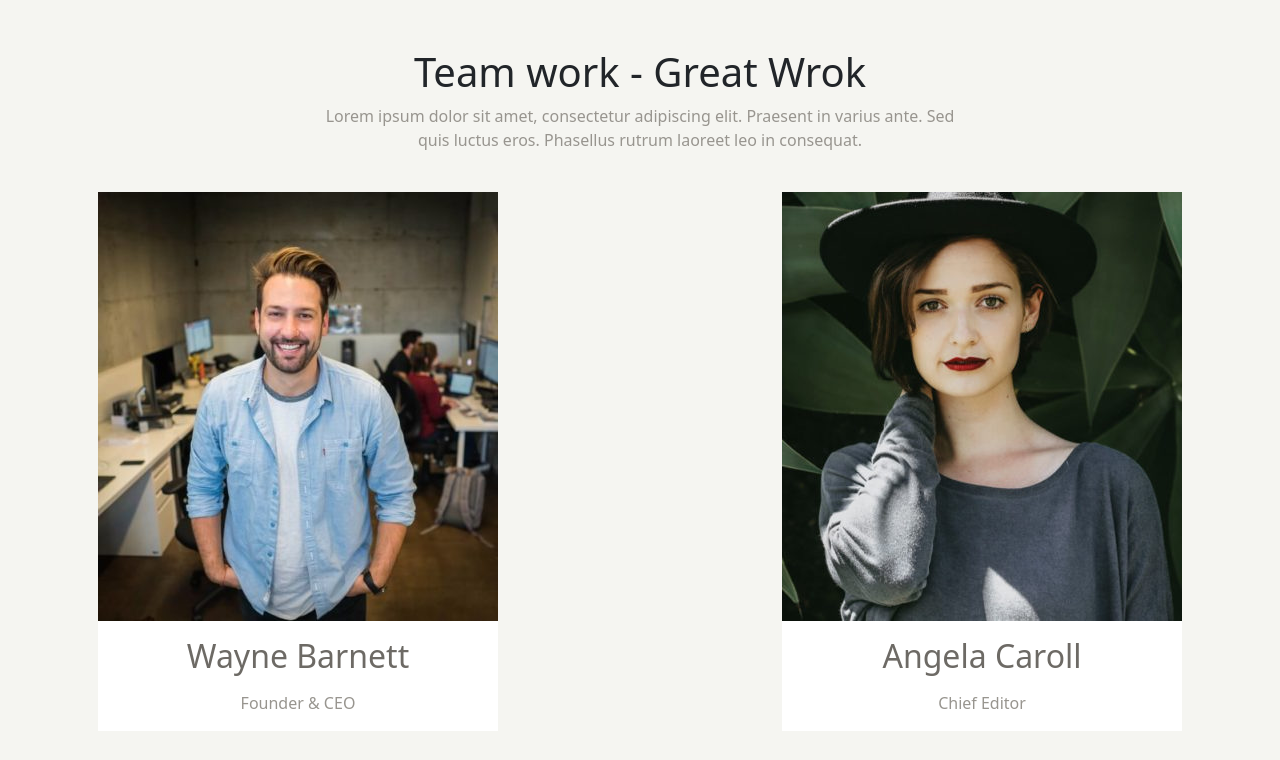
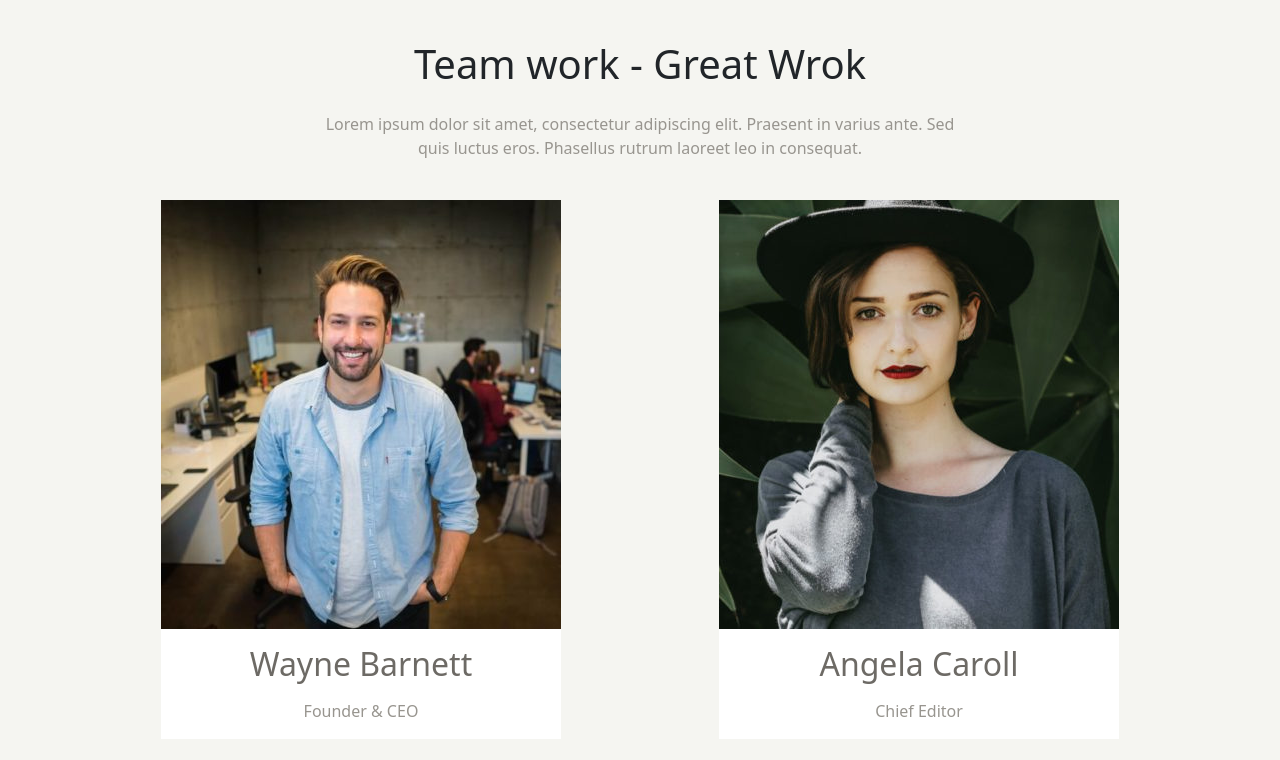
Before and after one commit to EugeniuPeruzzi/js-our-team, a plain HTML site: page bonus 2/index.html in a window 1280 px wide. Shown: the top 760 px of the page. Drawn offline with nearby package versions, Linux system fonts and the light colour scheme.

Commit message:
small adjustmets, fixed

```diff
--- a/bonus 2/index.html
+++ b/bonus 2/index.html
@@ -13,8 +13,8 @@
         <header>
             <div class="container">
                 <div class="row">
-                    <div class="col text-center">
-                        <h1 class="mt-5"> Team work - Great Wrok</h1>
+                    <div class="col text-center mt-3">
+                        <h1 class="my-4"> Team work - Great Wrok</h1>
                         <span class="d-block grey-color-span">Lorem ipsum dolor sit amet, consectetur adipiscing elit. Praesent in varius ante. Sed <br> quis luctus eros. Phasellus rutrum laoreet leo in consequat.</span>
                     </div>
                 </div>
@@ -26,7 +26,7 @@
             <div class="container">
                 <div class="row text-center mt-4">
                     <div class="col">
-                        <div class="display d-flex flex-wrap justify-content-between"></div>
+                        <div class="display d-flex flex-wrap justify-content-around"></div>
                     </div>
                 </div>
             </div>
```
